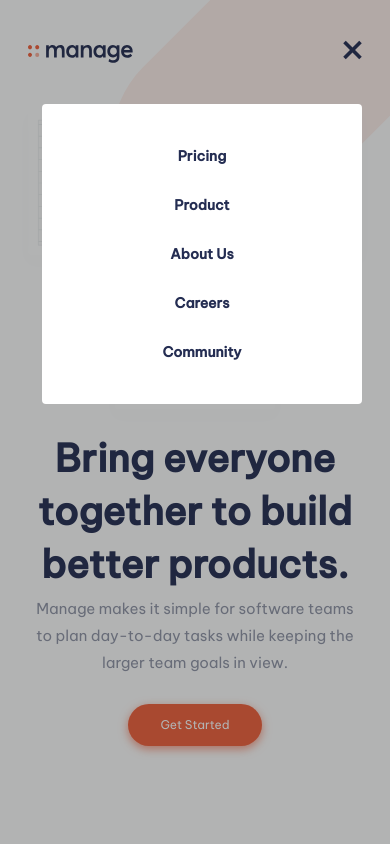
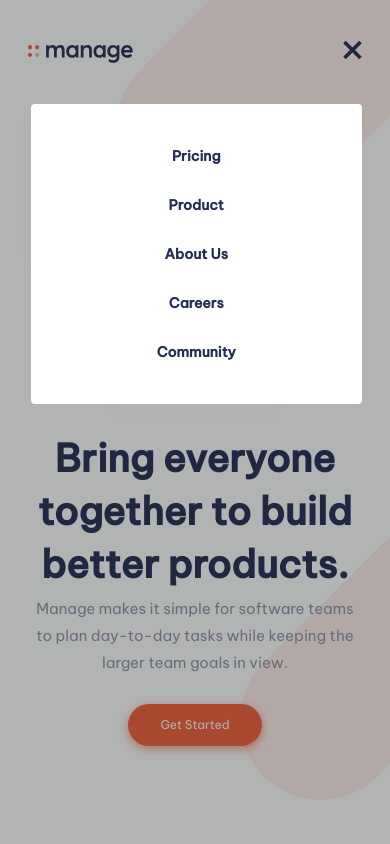
Before and after one commit to mfkutz/manage-frontendMentor, a React (Vite) app: page / in a window 390 px wide. Both pictures are taken after a click on the element 348 px from the left and 50 px from the top of the page. Shown: the top 844 px of the page. Built offline with nearby package versions, Linux system fonts and the light colour scheme.

Commit message:
backgrounds

```diff
--- a/src/components/Header.jsx
+++ b/src/components/Header.jsx
@@ -24,7 +24,7 @@ const Header = () => {
                     </ul>
                 </nav>
                 {/* /////////////////////////////////NAV MOBILE//////////////////////////////////// */}
-                <nav className={`lg:hidden ${menuState ? 'block' : 'hidden'} flex absolute top-16 right-7 bg-white min-w-[320px] min-h-[300px] justify-center rounded-[4px] specialBackground z-50`}>
+                <nav className={`lg:hidden ${menuState ? 'block' : 'hidden'} flex absolute top-16 right-7  bg-white min-h-[300px] min-w-[85%] justify-center rounded-[4px] specialBackground z-50`}>
                     <ul className='flex gap-7 flex-col justify-center text-center'>
                         <li className='text-[14px] text-Dark-Blue font-bold hover:text-Dark-Grayish-Blue cursor-pointer'>Pricing</li>
                         <li className='text-[14px] text-Dark-Blue font-bold hover:text-Dark-Grayish-Blue cursor-pointer'>Product</li>
--- a/src/index.css
+++ b/src/index.css
@@ -47,4 +47,5 @@
         width: 40px;
         height: 40px;
     }
+
 }
--- a/src/pages/Home.jsx
+++ b/src/pages/Home.jsx
@@ -14,7 +14,7 @@ const Home = () => {
     return (
         <div className='z-10 lg:pt-[50px] pt-[40px] flex flex-col items-center overflow-x-hidden relative'>
             <img src={bgDesktop} alt="" className='absolute -z-10 -top-[9rem] -right-[7rem]' />
-            <img src={bgDesktop} alt="" className='absolute -z-10 bottom-[40rem] -left-[30rem]' />
+            <img src={bgDesktop} alt="" className='absolute -z-10 lg:bottom-[40rem] lg:-left-[30rem] left-[15rem] bottom-[148rem] lg:w-[815px] w-[300px]' />
             <Header />
             <Hero />
             <HeroData />
```
